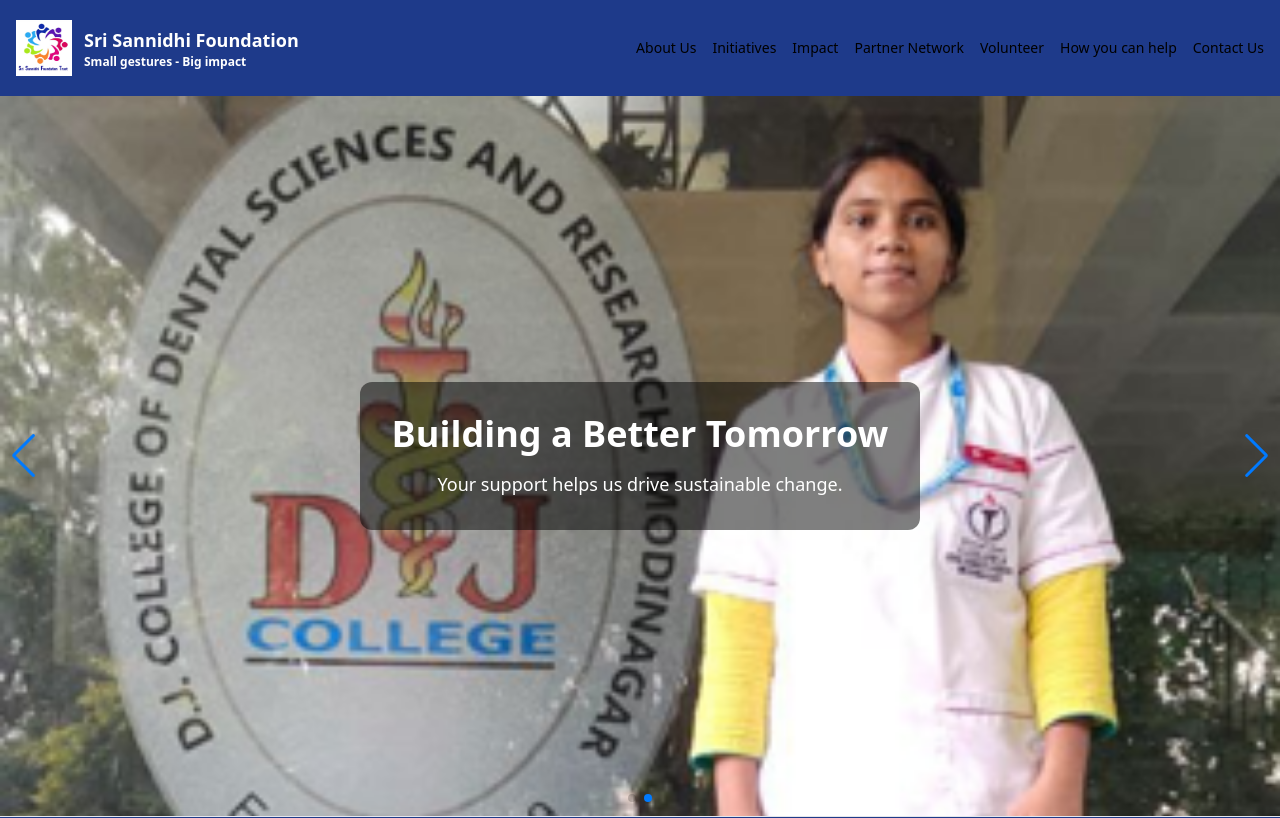
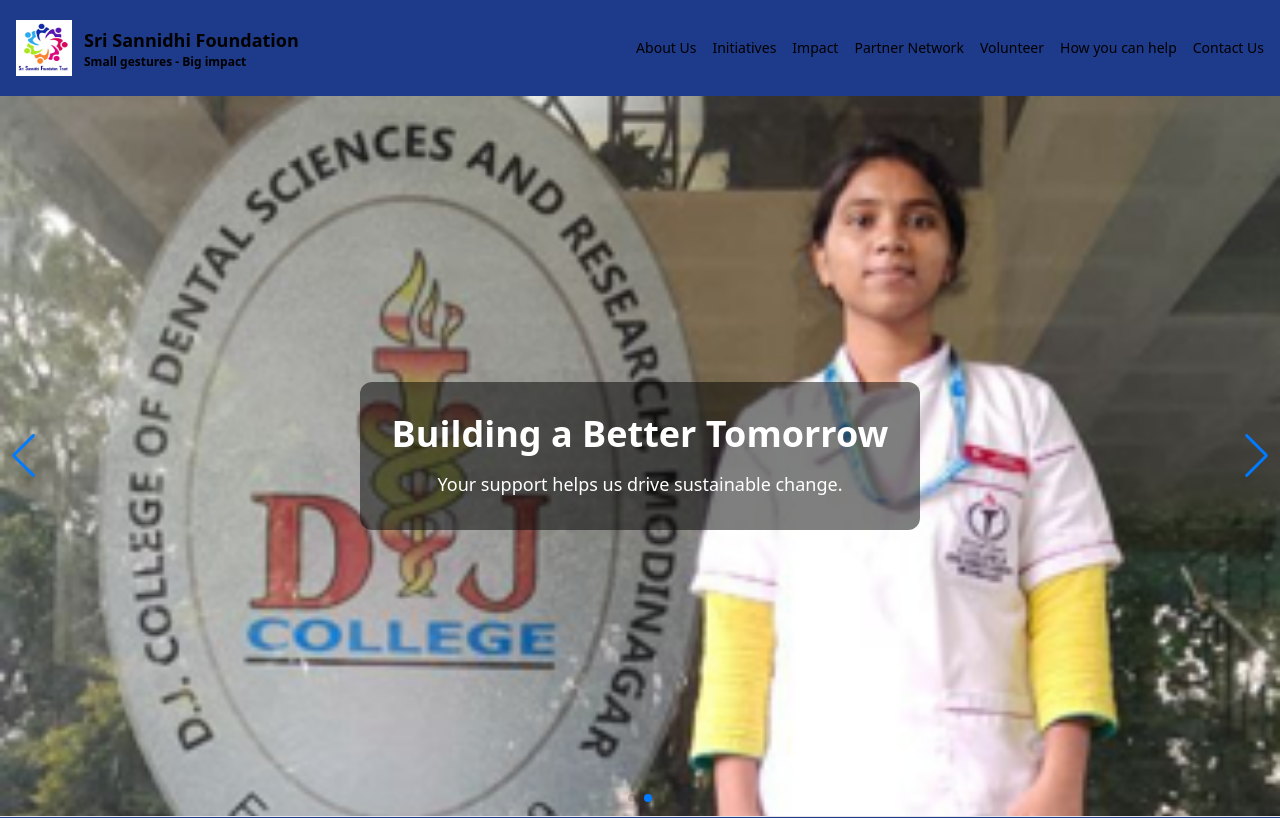
Before and after one commit to AmoghNamuduri/NGO, a plain HTML site: page index.html in a window 1280 px wide. Shown: the top 818 px of the page. Drawn offline with nearby package versions, Linux system fonts and the light colour scheme.

Commit message:
everything black

```diff
--- a/index.html
+++ b/index.html
@@ -34,8 +34,8 @@
         <div class="flex items-center gap-3">
           <img src="Logo.png" alt="Logo" class="h-14 w-14 " />
           <div>
-            <div class="text-lg font-bold text-white">Sri Sannidhi Foundation</div>
-            <div class="text-xs font-bold text-white">Small gestures - Big impact</div>
+            <div class="text-lg font-bold text-black">Sri Sannidhi Foundation</div>
+            <div class="text-xs font-bold text-black">Small gestures - Big impact</div>
           </div>
         </div>
         <div class="hidden md:flex items-center gap-4">
@@ -311,7 +311,7 @@ Every achievement reinforces our belief that a little support at the right time
     </section>
 
     <!-- Footer -->
-    <footer class="bg-black-400 text-white py-6">
+    <footer class="bg-black-900 text-white py-6">
       <div class="container-max mx-auto px-4 grid md:grid-cols-3 gap-6">
         <div>
           <h4 class="font-semibold">Sri Sannidhi Foundation</h4>
```
